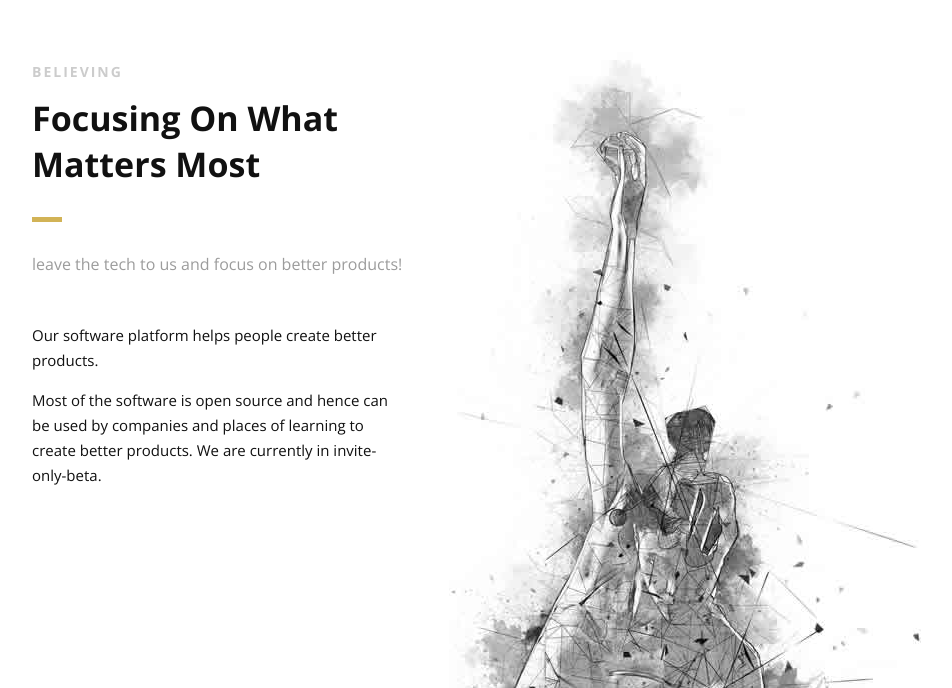
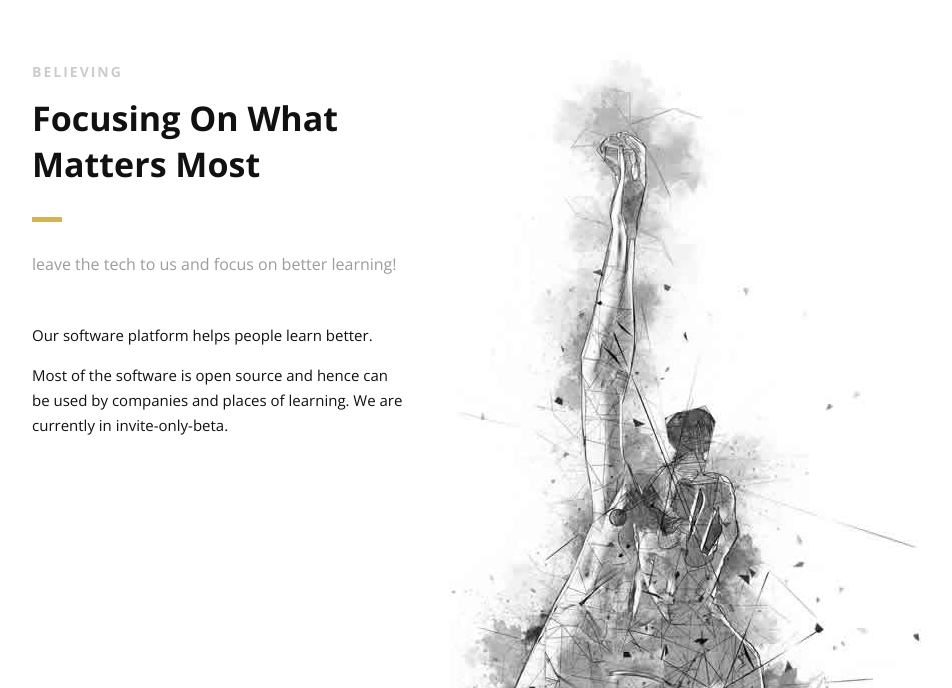
Before and after one commit to ReSkillPlace/website, a plain HTML site: page index.html in a window 1280 px wide. Shown: the part 1913-2601 px from the top of the page, without its empty margins (3-955 px from the left). Drawn offline with nearby package versions, Linux system fonts and the light colour scheme.

Commit message:
Update index.html

```diff
--- a/index.html
+++ b/index.html
@@ -137,7 +137,7 @@
 
                 <div class="section-heading">
                     <h1>ReSkill Place</h1>
-                    <h2>We help people create better products!</h2>
+                    <h2>We help people learn better!</h2>
                 </div>
 
                 <!--Call to Action-->
@@ -268,13 +268,13 @@
                     <div class="section-heading">
                         <h3>BELIEVING</h3>
                         <h2 class="section-title">Focusing On What Matters Most</h2>
-                        <p class="section-subtitle">leave the tech to us and focus on better products!</p>
+                        <p class="section-subtitle">leave the tech to us and focus on better learning!</p>
                     </div>
-                    <p>Our software platform helps people create better products.
+                    <p>Our software platform helps people learn better.
                     </p>
                     <p>
                         Most of the software is open source and hence can be used by companies
-                        and places of learning to create better products.
+                        and places of learning.
                         We are currently in invite-only-beta.
                     </p>
                     <!-- Just replace the Video ID "UYJ5IjBRlW8" with the ID of your video on YouTube (Found within the URL) -->
```
